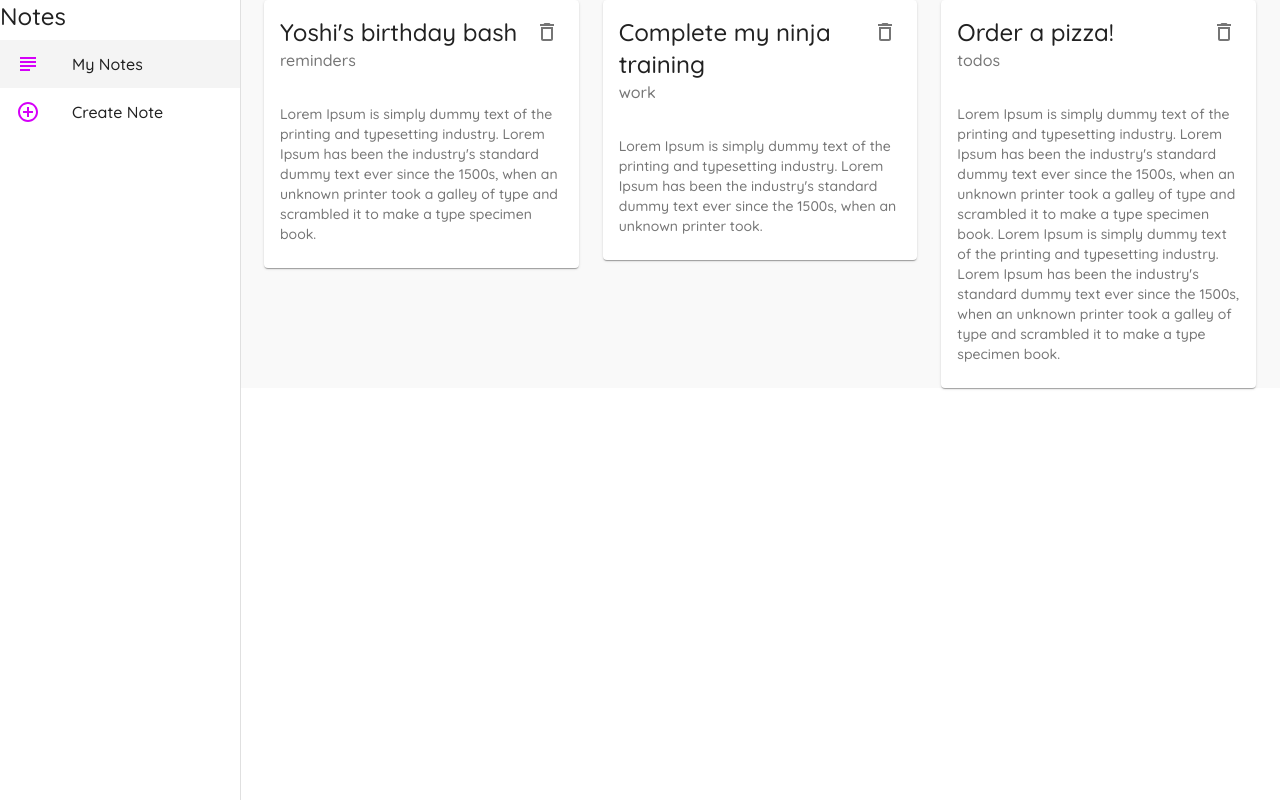
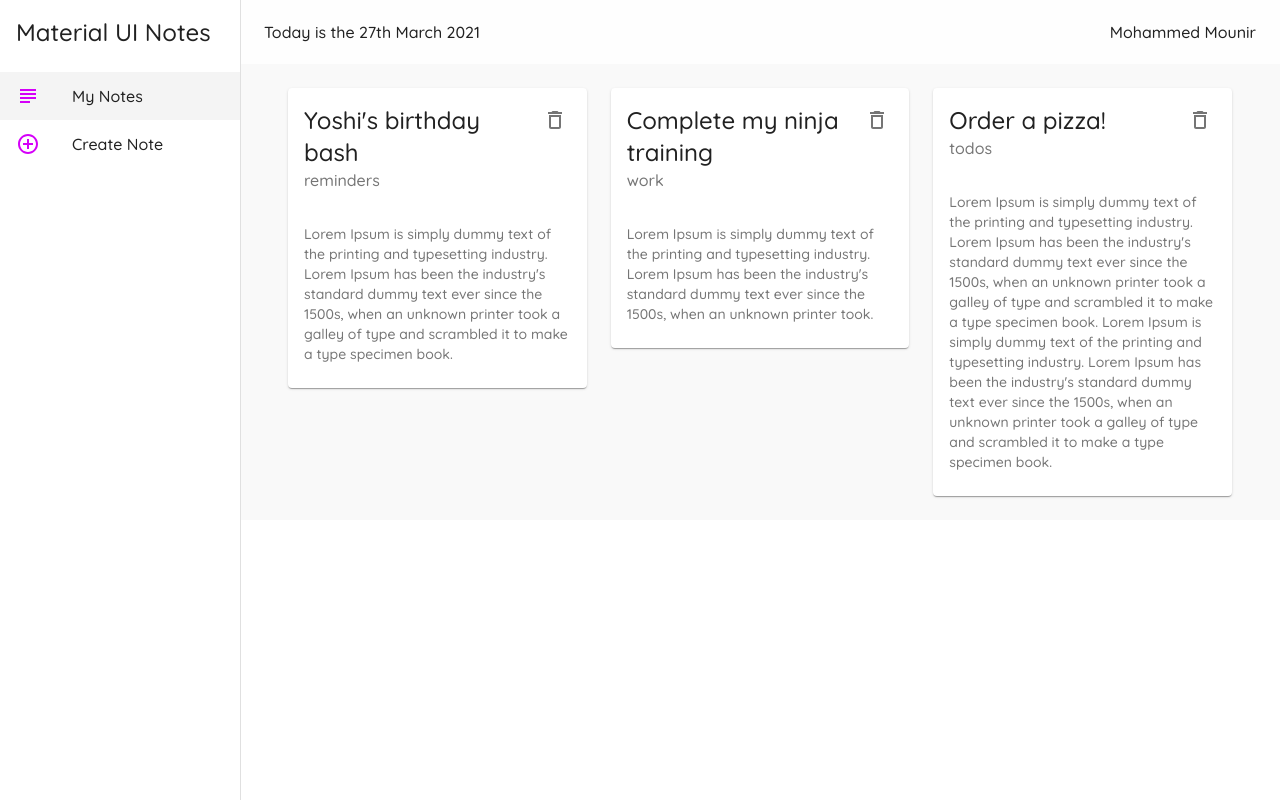
Before and after one commit to Mohammed-Mounir/Material-UI-Project, a React (Create React App) app: page / in a window 1280 px wide. Built offline with nearby package versions, Linux system fonts and the light colour scheme; data requests are answered from the project's data file.

Commit message:
Implemented toolbar

```diff
--- a/package.json
+++ b/package.json
@@ -8,6 +8,7 @@
     "@testing-library/jest-dom": "^5.11.9",
     "@testing-library/react": "^11.2.5",
     "@testing-library/user-event": "^12.7.1",
+    "date-fns": "^2.19.0",
     "react": "^17.0.1",
     "react-dom": "^17.0.1",
     "react-router-dom": "^5.2.0",
--- a/src/components/Layout.js
+++ b/src/components/Layout.js
@@ -8,13 +8,19 @@
 import ListItemIcon from '@material-ui/core/ListItemIcon'
 import ListItemText from '@material-ui/core/ListItemText'
 import { AddCircleOutlineOutlined ,SubjectOutlined } from '@material-ui/icons'
+import AppBar from '@material-ui/core/AppBar'
+import Toolbar from '@material-ui/core/Toolbar'
+import { format } from 'date-fns'
+
 
 const drawerWidth = 240
 
-const useStyles = makeStyles({
+const useStyles = makeStyles((theme) => {
+    return {
     page: {
         background: '#f9f9f9',
-        width: '100%'
+        width: '100%',
+        padding: theme.spacing(3)
     },
     drawer: {
         width: drawerWidth
@@ -28,7 +34,18 @@
     },
     active: {
         background: "#f4f4f4"
+    },
+    title: {
+        padding: theme.spacing(2)
+    },
+    appbar: {
+        width: `calc(100% - ${drawerWidth}px)`
+    },
+    toolbar: theme.mixins.toolbar,
+    date: {
+        flexGrow: 1
     }
+}
 })
 
 const Layout = ({children}) => {
@@ -52,6 +69,19 @@
     return (
         <div className={classes.root}>
             {/* App Bar */}
+            <AppBar
+                className={classes.appbar}
+                elevation={0}
+            >
+                <Toolbar>
+                    <Typography className={classes.date}>
+                        Today is the {format(new Date(), 'do MMMM Y')}
+                    </Typography>
+                    <Typography>
+                        Mohammed Mounir
+                    </Typography>
+                </Toolbar>
+            </AppBar>
 
             {/* Side Drawer */}
             <Drawer
@@ -61,8 +91,8 @@
                 classes={{ paper: classes.drawerPaper }}
             >
                 <div>
-                    <Typography variant="h5">
-                         Notes
+                    <Typography variant="h5" className={classes.title}>
+                        Material UI Notes
                     </Typography>
                 </div>
 
@@ -84,6 +114,7 @@
             </Drawer>
 
             <div className={classes.page}>
+                <div className={classes.toolbar}></div>
                 {children}
             </div>
         </div>
```
Also changed, not shown: 1 other file (tests, documents, lock files or other folders).
